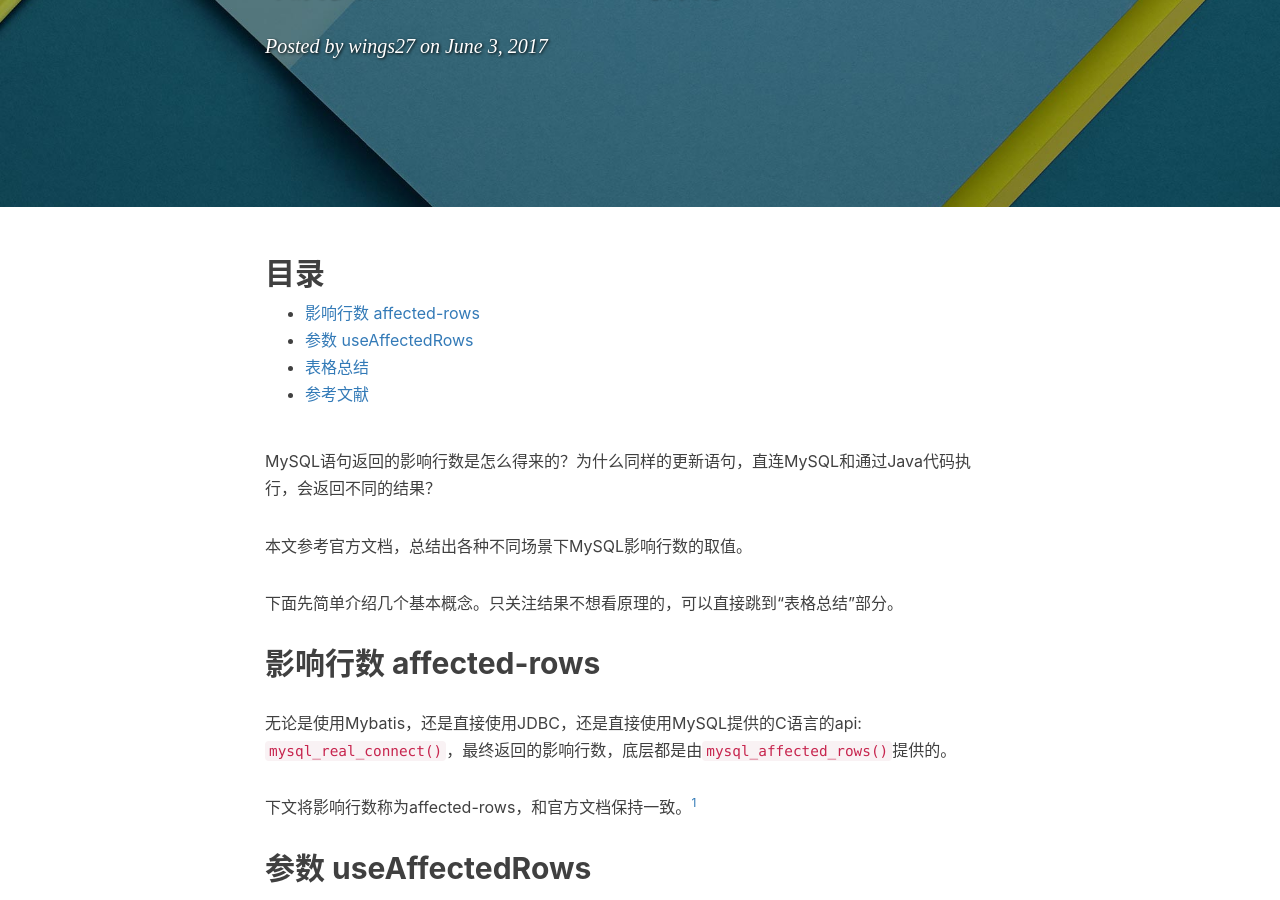
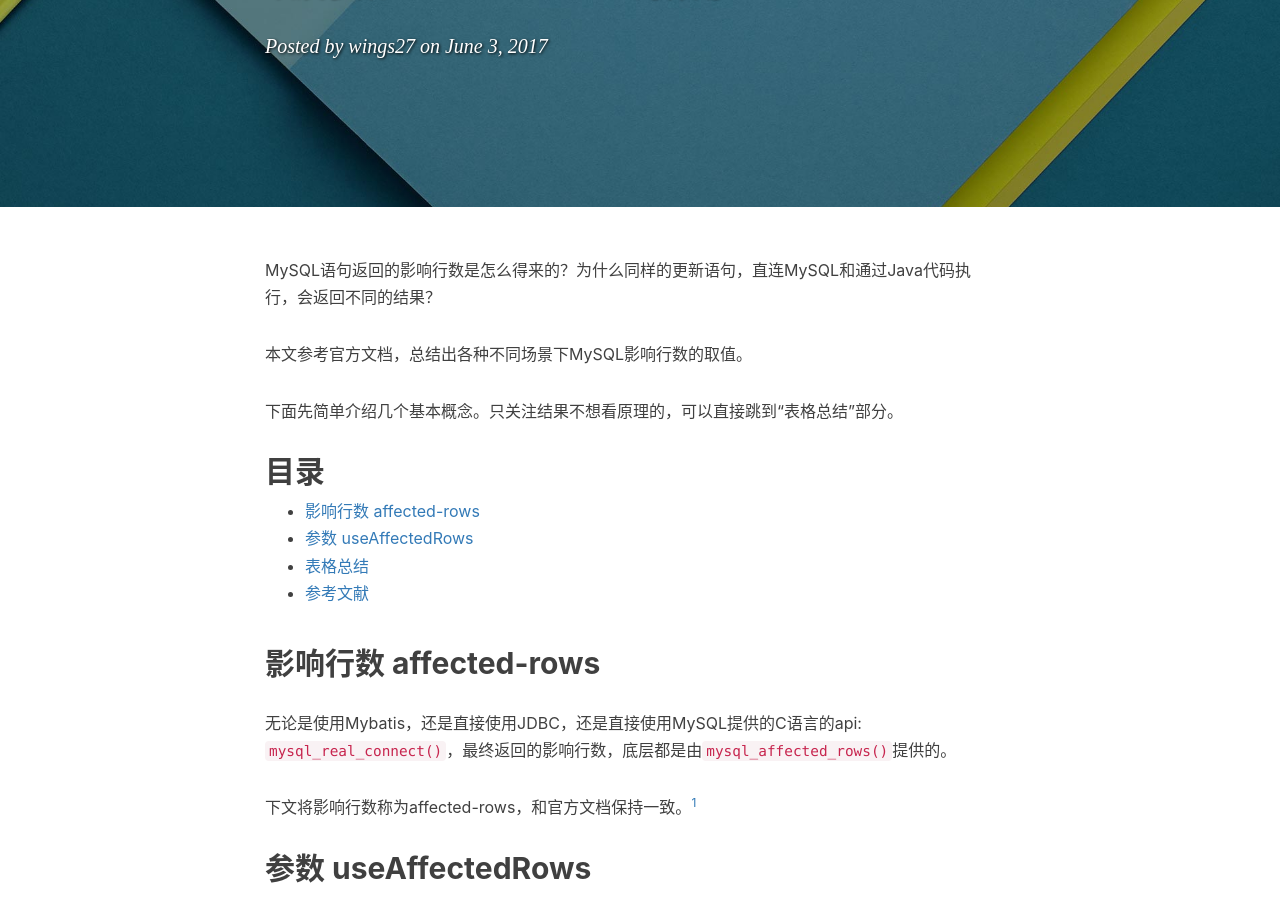
Before and after one commit to wings27/wings27.github.io, a Jekyll site: the page built from _posts/2017-06-03-mysql-affected-rows.md, in a window 1280 px wide and 900 px high, scrolled down 316 px. Built offline with Jekyll 4.4.1, drawn with Linux system fonts in a browser that asks for light colours; nearby versions of some CDN libraries; comment, search, counter and statistics services are not loaded.

Commit message:
fix blog

```diff
--- a/_posts/2017-06-03-mysql-affected-rows.md
+++ b/_posts/2017-06-03-mysql-affected-rows.md
@@ -10,18 +10,19 @@ tags:
     - MySQL
 ---
 
-## 目录
-{:.no_toc}
-
-- toc
-{:toc}
-
 
 MySQL语句返回的影响行数是怎么得来的？为什么同样的更新语句，直连MySQL和通过Java代码执行，会返回不同的结果？
 
 本文参考官方文档，总结出各种不同场景下MySQL影响行数的取值。
 
 下面先简单介绍几个基本概念。只关注结果不想看原理的，可以直接跳到“表格总结”部分。
+
+
+## 目录
+{:.no_toc}
+
+- toc
+{:toc}
 
 ## 影响行数 affected-rows
 
```
